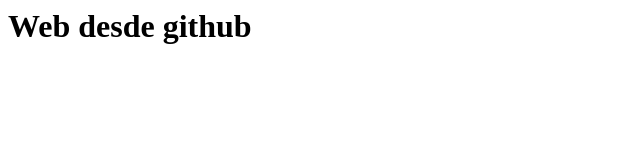
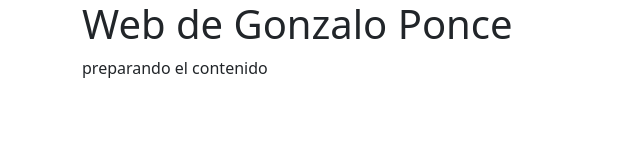
Before and after one commit to gnp22/miweb, a plain HTML site: page index.html in a window 1280 px wide. Shown: the whole page, without its empty margins (0-640 px from the left). Drawn offline with nearby package versions, Linux system fonts and the light colour scheme.

Commit message:
Plantilla index base

```diff
--- a/index.html
+++ b/index.html
@@ -1,5 +1,25 @@
-<html>
-  <body>
-    <h1>Web desde github</h1>
-  </body>
+<!DOCTYPE html>
+<html lang="en">
+<head>
+  <meta charset="UTF-8">
+  <meta http-equiv="X-UA-Compatible" content="IE=edge">
+  <meta name="viewport" content="width=device-width, initial-scale=1.0">
+  <title>GNP22 </title>
+  <link href="https://cdn.jsdelivr.net/npm/bootstrap@5.3.0-alpha1/dist/css/bootstrap.min.css" rel="stylesheet" integrity="sha384-GLhlTQ8iRABdZLl6O3oVMWSktQOp6b7In1Zl3/Jr59b6EGGoI1aFkw7cmDA6j6gD" crossorigin="anonymous">
+</head>
+<body>
+  <div class="container">
+    <main>
+      <header>
+        <h1>Web de Gonzalo Ponce</h1>
+      </header>
+      <section>
+        <article>
+          <p>preparando el contenido</p>
+        </article>
+      </section>
+    </main>
+  </div>
+  <script src="https://cdn.jsdelivr.net/npm/bootstrap@5.3.0-alpha1/dist/js/bootstrap.bundle.min.js" integrity="sha384-w76AqPfDkMBDXo30jS1Sgez6pr3x5MlQ1ZAGC+nuZB+EYdgRZgiwxhTBTkF7CXvN" crossorigin="anonymous"></script>
+</body>
 </html>
```
Also changed, not shown: 1 other file.
